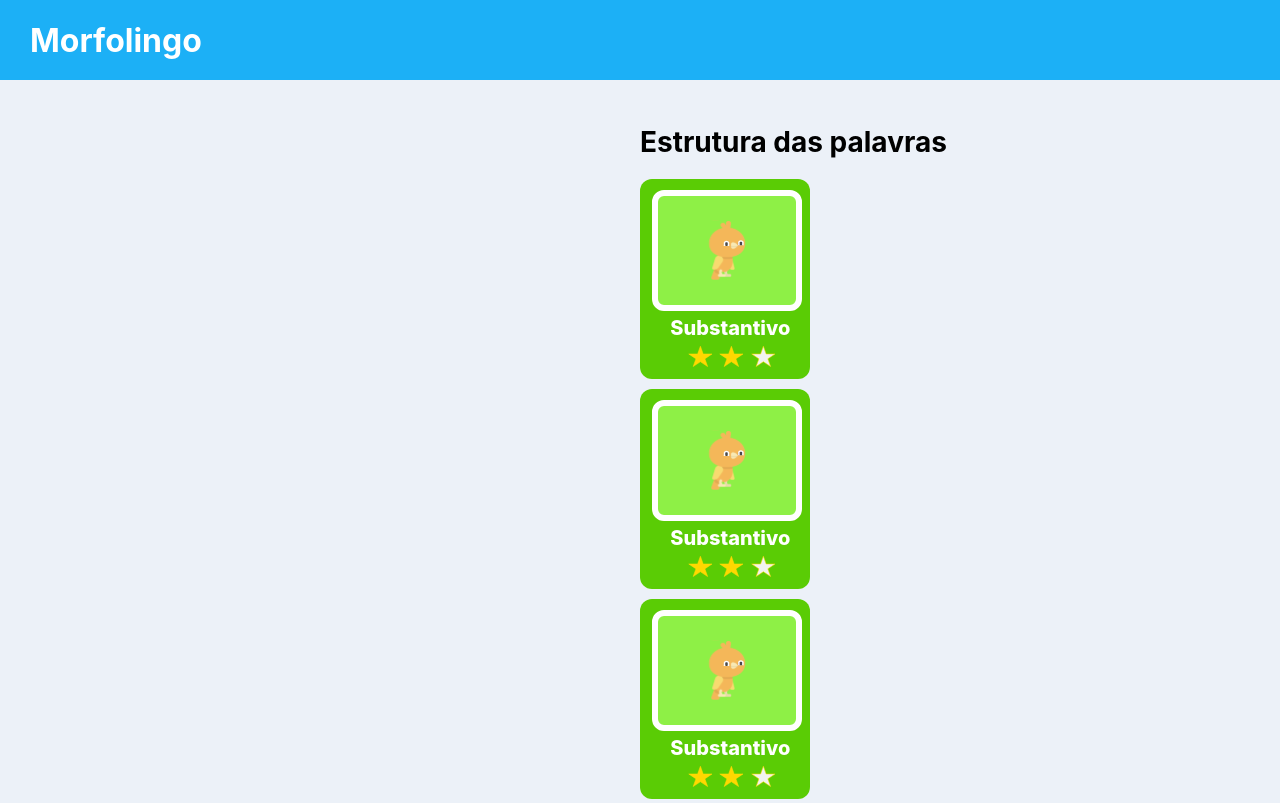
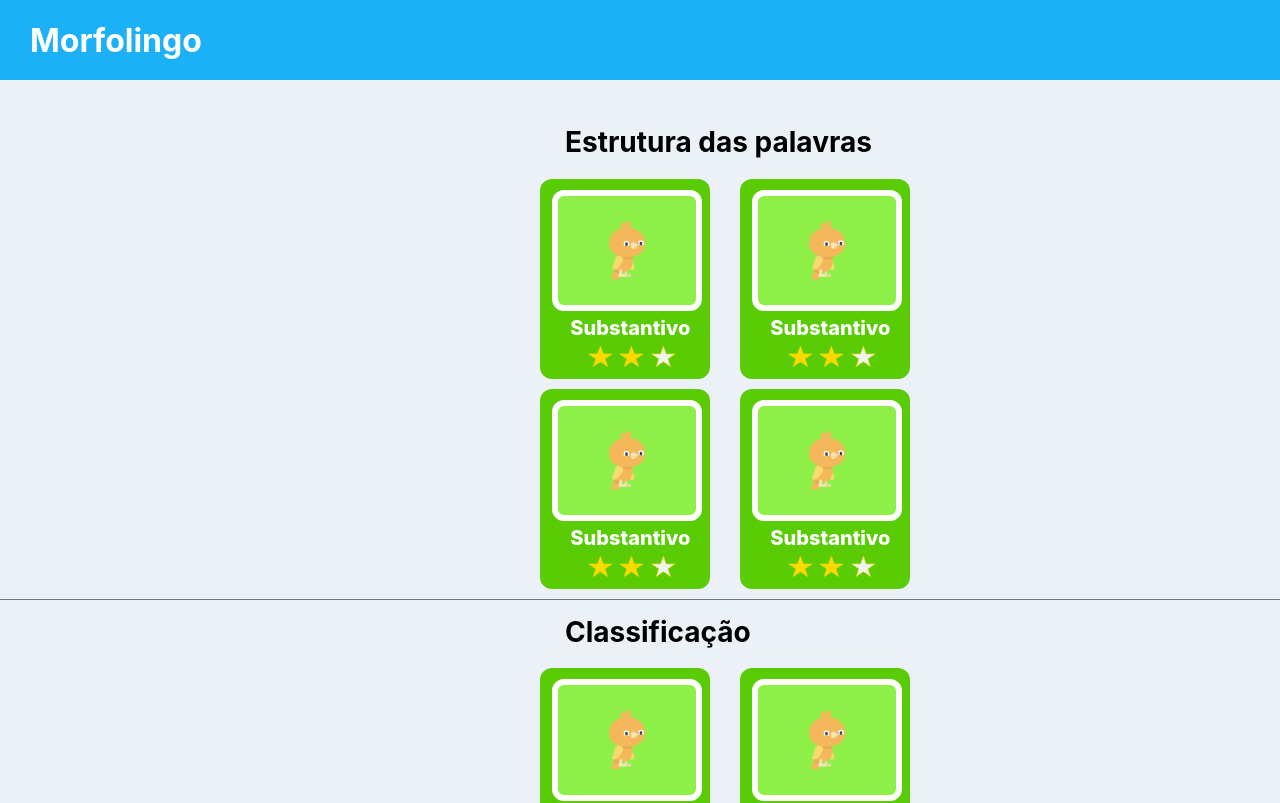
Before and after one commit to WildBarreto/Morfolingo, a React (Create React App) app: page / in a window 1280 px wide. Shown: the top 803 px of the page. Built offline with nearby package versions, Linux system fonts and the light colour scheme.

Commit message:
Alinhamento do conteudo e mudança de titulos

```diff
--- a/src/components/Board/index.js
+++ b/src/components/Board/index.js
@@ -1,19 +1,19 @@
 import React from 'react';
 import { Container } from './styles';
 
+import {loadLists} from '../../services/api'
+
 import List from '../List'
 
-
+const lists =loadLists();
 
 
 function Board() {
   return(
     <Container>
-        <List />
-        <List />
-        <List />
-        <List />
-        <List />
+
+        {lists.map(list =>  <List key={list.title} data={list}/>)}
+
     </Container>
   );
 }
--- a/src/components/Board/styles.js
+++ b/src/components/Board/styles.js
@@ -4,5 +4,5 @@ export const Container = styled.div`
   display: flex;
   flex-direction: column ;
   padding: 30px 0;
-  height: calc(100% - 80px);
+
 `;
--- a/src/components/Card/styles.js
+++ b/src/components/Card/styles.js
@@ -1,6 +1,25 @@
 import styled from "styled-components";
 
 export const Container = styled.div`
+
+  width: 170px;
+  height: 200px;
+  margin-left: 50%;
+  top: 443.09px;
+  margin-bottom: 10px;
+  background: #5acc05;
+  border-radius: 12px;
+
+  grid-column-gap: 11px;
+  display: grid;
+  grid-auto-columns: calc(33.33333% - 8px);
+  grid-auto-flow: column;
+  justify-content: center;
+
+  cursor: pointer;
+
+  padding: 11px ;
+
   img {
     width: 60px;
   }
@@ -41,19 +60,8 @@ export const Container = styled.div`
 
   }
 
-  width: 170px;
-  height: 200px;
-  margin-left: 50%;
-  top: 443.09px;
-  margin-bottom: 10px;
-  background: #5acc05;
-  border-radius: 12px;
+  ul{
+    margin-top: 50px;
+  }
 
-  grid-column-gap: 11px;
-  display: grid;
-  grid-auto-columns: calc(33.33333% - 8px);
-  grid-auto-flow: column;
-  justify-content: center;
-
-  padding: 11px ;
 `;
--- a/src/components/Header/index.js
+++ b/src/components/Header/index.js
@@ -8,7 +8,6 @@ import { Container } from "./styles";
 export default function Header() {
   return (
     <Container>
-
       <h1>Morfolingo</h1>
     </Container>
   );
--- a/src/components/Header/styles.js
+++ b/src/components/Header/styles.js
@@ -2,6 +2,7 @@ import styled from 'styled-components';
 
 export const Container = styled.div`
   height: 80px;
+
   padding: 0 30px;
   background: #1CB0F6;
   color: #FFF;
--- a/src/components/List/index.js
+++ b/src/components/List/index.js
@@ -1,25 +1,34 @@
-import React from 'react';
+import React from "react";
 
-import { } from 'react-icons/md'
+import {} from "react-icons/md";
 
-import Card from '../Card'
+import Card from "../Card";
 
-import { Container } from './styles';
+import { Container } from "./styles";
 
-function List() {
+function List({data}) {
   return (
-      <Container>
-          <header>
-              <h2>Estrutura das palavras</h2>
-          </header>
+    <Container>
+      <header>
+        <h2>{data.title}</h2>
+      </header>
 
-          <ul>
-              <Card/>
-              <Card/>
-              <Card/>
 
-          </ul>
-      </Container>
+      <section class="grid grid-template-rows-2">
+      <div class="item"><Card /></div>
+        <div class="item"><Card /></div>
+
+
+      </section>
+
+      <section class="grid grid-template-rows-2">
+      <div class="item"><Card /></div>
+        <div class="item"><Card /></div>
+
+
+      </section>
+
+    </Container>
   );
 }
 
--- a/src/components/List/styles.js
+++ b/src/components/List/styles.js
@@ -3,17 +3,32 @@ import styled from "styled-components";
 export const Container = styled.div`
   padding: 0 15px;
   height: 100%;
+
   flex: 0 0 320px;
+
 
   & {
     border-bottom: 1px solid rgba(0, 0, 0, 0.5);
 
   }
 
+  .grid {
+	display: grid;
+	grid-template-columns: 1fr 1fr;
+}
+
+.grid-template-rows-2 {
+	grid-template-rows: 110px 100px;
+}
+.grid {
+	max-width: 400px;
+	margin: 0 auto;
+
+}
 
 
   h2 {
-      margin-left: 50%;
+    margin-left: 550px;
     width: 514.94px;
     height: 68.66px;
     font-size: 14px 'Nunito', 'Nunito', sans-serif;
@@ -24,6 +39,9 @@ export const Container = styled.div`
 
     color: #000000;
 
+  }
 
+  ul{
+    margin-top: 50px;
   }
 `;
--- /dev/null
+++ b/src/services/api.js
@@ -0,0 +1,97 @@
+export function loadLists() {
+    return [
+      {
+        title: 'Estrutura das palavras',
+        creatable: true,
+        cards: [
+          {
+            id: 1,
+            content: 'Estudar módulo 01 de NodeJS',
+            labels: ['#7159c1'],
+            user: 'https://rocketseat-cdn.s3-sa-east-1.amazonaws.com/profile.png'
+          },
+          {
+            id: 2,
+            content: 'Criar vídeo para o Youtube ensinando a recriar a interface do Pipefy',
+            labels: ['#7159c1'],
+            user: 'https://rocketseat-cdn.s3-sa-east-1.amazonaws.com/profile.png'
+          },
+          {
+            id: 3,
+            content: 'Estudar módulo 03 de React Native',
+            labels: ['#7159c1'],
+            user: 'https://rocketseat-cdn.s3-sa-east-1.amazonaws.com/profile.png'
+          },
+          {
+            id: 4,
+            content: 'Gravar Aula "NextJS: Utilizando server-side rendering com ReactJS"',
+            labels: ['#54e1f7'],
+            user: 'https://rocketseat-cdn.s3-sa-east-1.amazonaws.com/profile.png'
+          },
+          {
+            id: 5,
+            content: 'Gravar testes e deploy ReactJS',
+            labels: ['#54e1f7'],
+            user: 'https://rocketseat-cdn.s3-sa-east-1.amazonaws.com/profile.png'
+          },
+        ]
+      },
+      {
+        title: 'Classificação',
+        creatable: false,
+        cards: [
+          {
+            id: 6,
+            content: 'Recriando clone do Pipefy',
+            labels: [],
+            user: 'https://rocketseat-cdn.s3-sa-east-1.amazonaws.com/profile.png'
+          }
+        ]
+      },
+      {
+        title: 'Pausado',
+        creatable: false,
+        cards: [
+          {
+            id: 7,
+            content: 'Gravar sobre Geolocalização e mapas com React Native',
+            labels: ['#7159c1'],
+            user: 'https://rocketseat-cdn.s3-sa-east-1.amazonaws.com/profile.png'
+          },
+          {
+            id: 8,
+            content: 'Gravar testes e deploy ReactJS',
+            labels: ['#54e1f7'],
+            user: 'https://rocketseat-cdn.s3-sa-east-1.amazonaws.com/profile.png'
+          },
+          {
+            id: 9,
+            content: 'Ajustes na biblioteca unform',
+            labels: [],
+          }
+        ]
+      },
+      {
+        title: 'Concluído',
+        creatable: false,
+        done: true,
+        cards: [
+          {
+            id: 10,
+            content: 'Gravar aula sobre deploy e CI com React Native',
+            labels: [],
+          },
+          {
+            id: 12,
+            content: 'Gravar testes e deploy ReactJS',
+            labels: ['#54e1f7'],
+          },
+          {
+            id: 13,
+            content: 'Gravar Aula "Internacionalização de aplicações Node.js, ReactJS e React Native"',
+            labels: ['#7159c1'],
+          }
+        ]
+      },
+    ];
+  }
```
